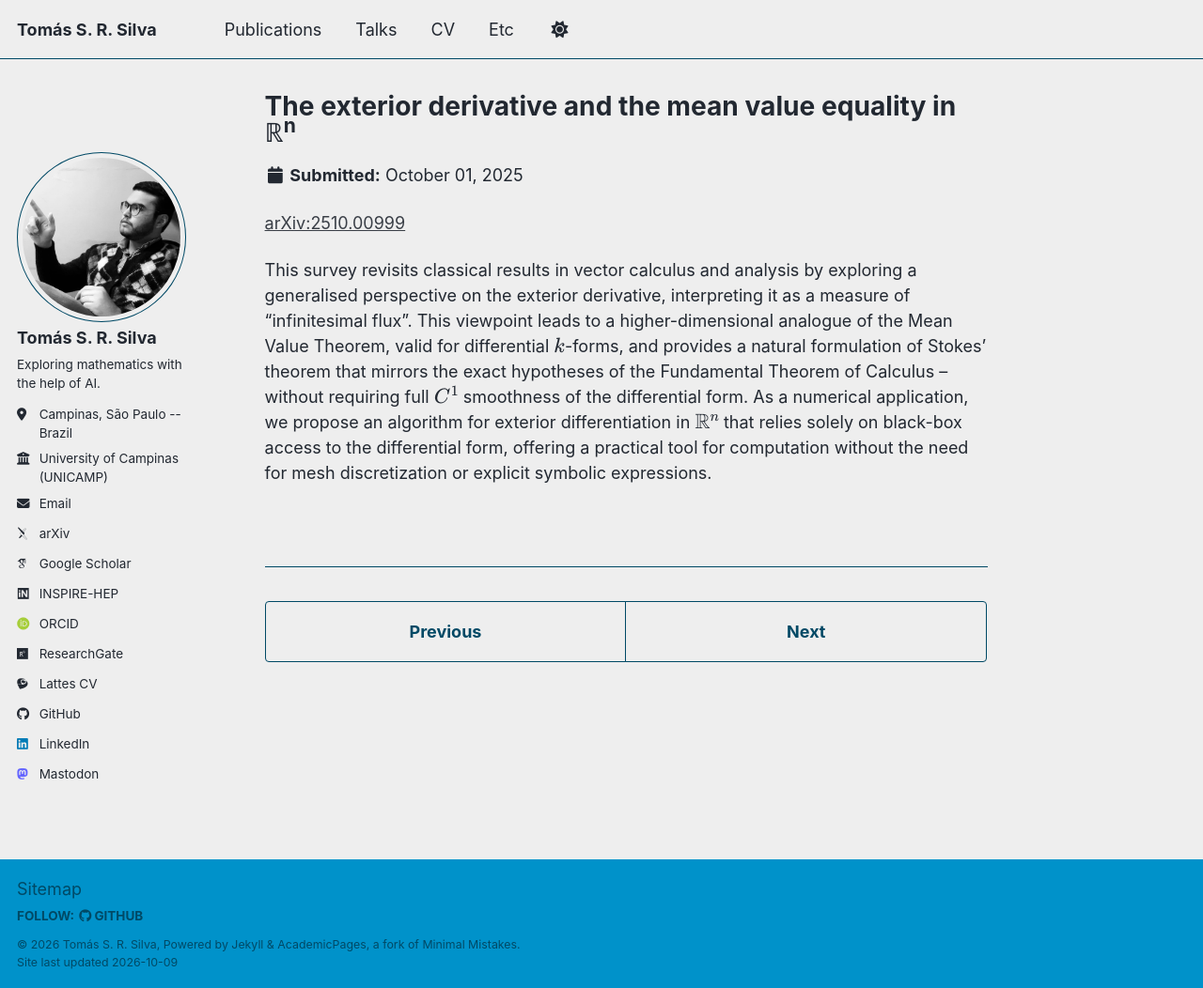
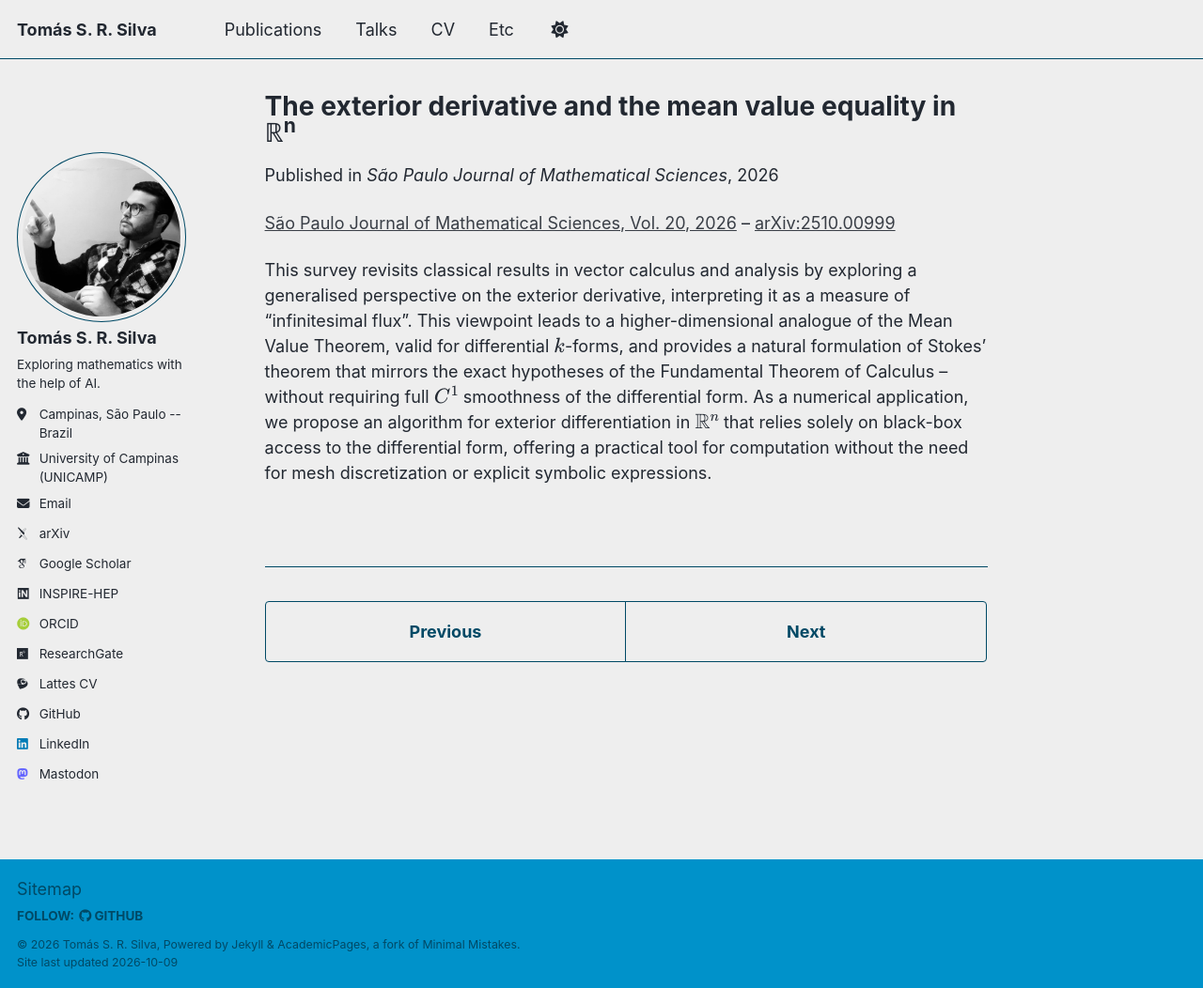
Before and after one commit to TomasSilva/TomasSilva.github.io, a Jekyll site: the page built from _publications/2025-10-The exterior derivative and the mean value equality in Rn.md, in a window 1280 px wide and 1052 px high. Shown: the whole window at 94% size. Built offline with Jekyll 4.4.1, drawn with Linux system fonts in a browser that asks for light colours; some web fonts are replaced; a script bundle is joined from its source files by our own code; library files that are not in the unit come from our copies.

Commit message:
18sep2026

```diff
--- a/_publications/2025-10-The exterior derivative and the mean value equality in Rn.md
+++ b/_publications/2025-10-The exterior derivative and the mean value equality in Rn.md
@@ -1,16 +1,16 @@
 ---
 title: "The exterior derivative and the mean value equality in ℝ<sup>n</sup>"
 collection: publications
-category: preprints
+category: manuscripts
 permalink: /publication/2025-10-The exterior derivative and the mean value equality in Rn
 excerpt: 'joint with Daniel Fadel and Henrique N. Sá Earp'
-date: 2025-10-01
-venue: #
+date: 2026-09-18
+venue: 'São Paulo Journal of Mathematical Sciences'
 slidesurl: #
-paperurl: 'https://arxiv.org/abs/2510.00999'
+paperurl: 'https://link.springer.com/article/10.1007/s40863-026-00557-z'
 citation: #
 ---
-[arXiv:2510.00999](https://arxiv.org/abs/2510.00999)
+[São Paulo Journal of Mathematical Sciences, Vol. 20, 2026](https://link.springer.com/article/10.1007/s40863-026-00557-z) -- [arXiv:2510.00999](https://arxiv.org/abs/2510.00999)
 
 This survey revisits classical results in vector calculus and analysis by exploring a
 generalised perspective on the exterior derivative, interpreting it as a measure of
```
